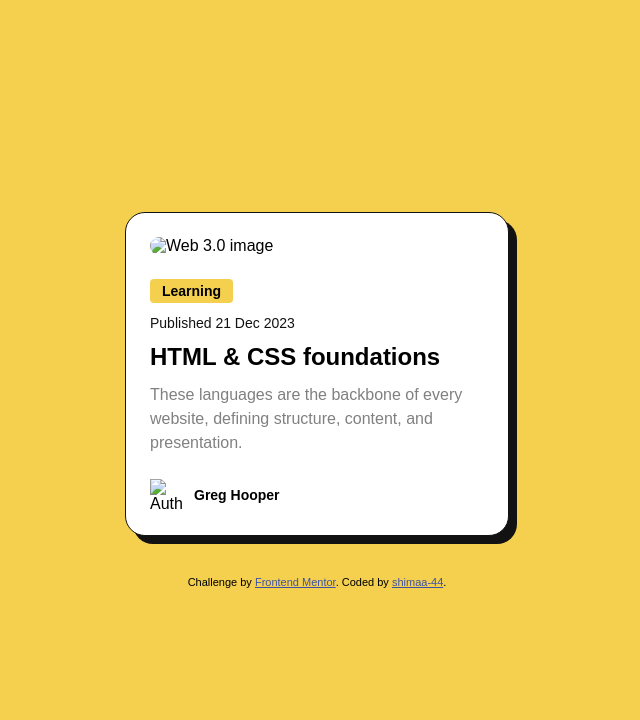
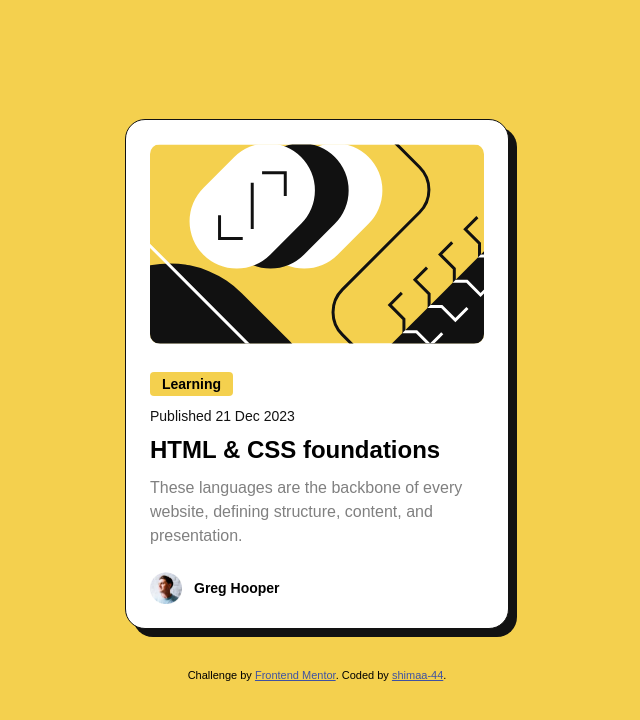
Before and after one commit to shimaa-44/BLOG-PREVIEW-CARD, a plain HTML site: page index.html in a window 1280 px wide. Shown: the whole page, without its empty margins (323-963 px from the left). Drawn offline with Linux system fonts and the light colour scheme.

Commit message:
Update index.html

```diff
--- a/index.html
+++ b/index.html
@@ -4,7 +4,7 @@
     <meta charset="UTF-8" />
     <meta name="viewport" content="width=device-width, initial-scale=1.0" />
     <link rel="icon" type="image/png" sizes="32x32"
-      href="./assets/images/favicon-32x32.png" />
+      href="favicon-32x32.png" />
     <link rel="stylesheet" href="style.css" />
     <title>Frontend Mentor | Blog preview card</title>
     <style>
@@ -22,7 +22,7 @@
     <div class="container">
       <main class="card">
         <div class="image">
-          <img src="./assets/images/illustration-article.svg"
+          <img src="illustration-article.svg"
             alt="Web 3.0 image" />
         </div>
         <div class="content">
@@ -42,7 +42,7 @@
             </p>
           </div>
           <div class="author">
-            <img src="./assets/images/image-avatar.webp"
+            <img src="image-avatar.webp"
               alt="Author's avatar" />
             <p>Greg Hooper</p>
           </div>
@@ -56,4 +56,5 @@
       Coded by <a href="#">shimaa-44</a>.
     </footer>
   </body>
+
 </html>
```
